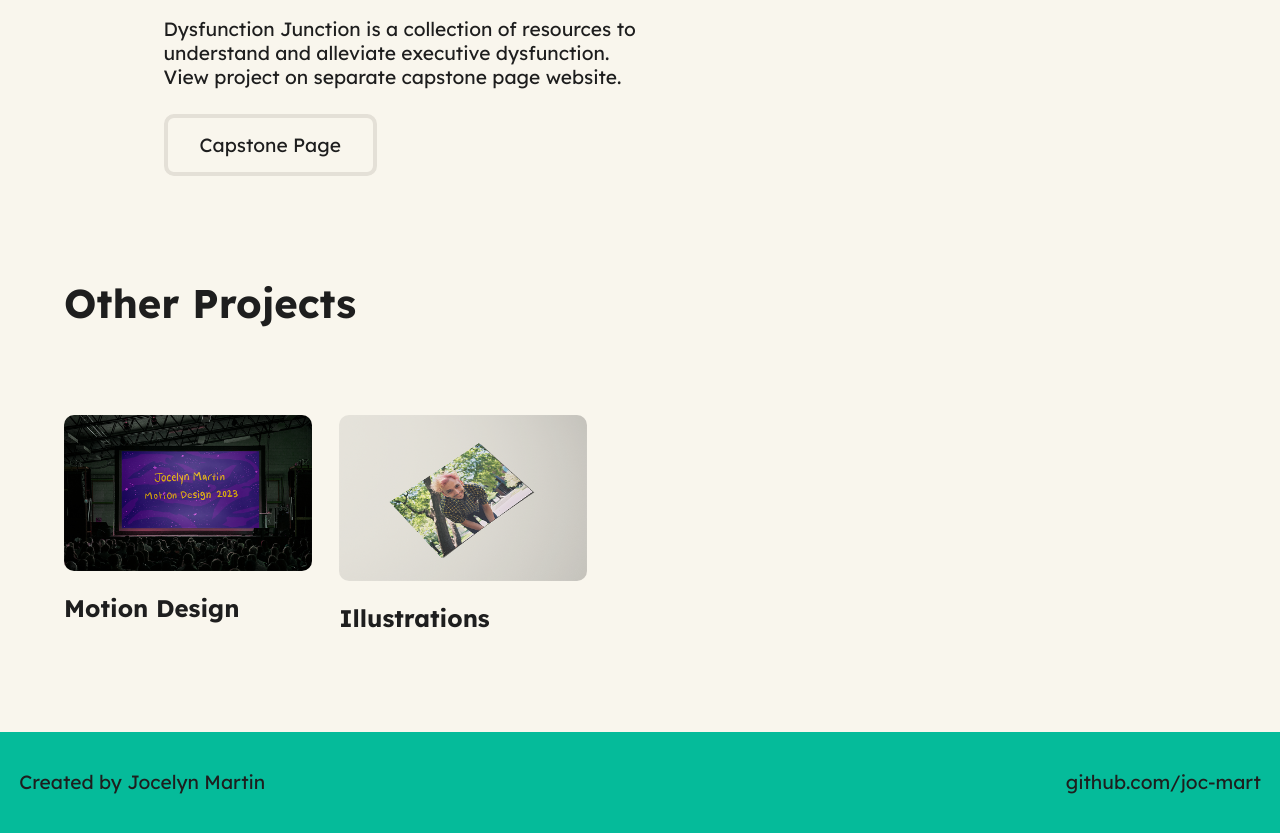
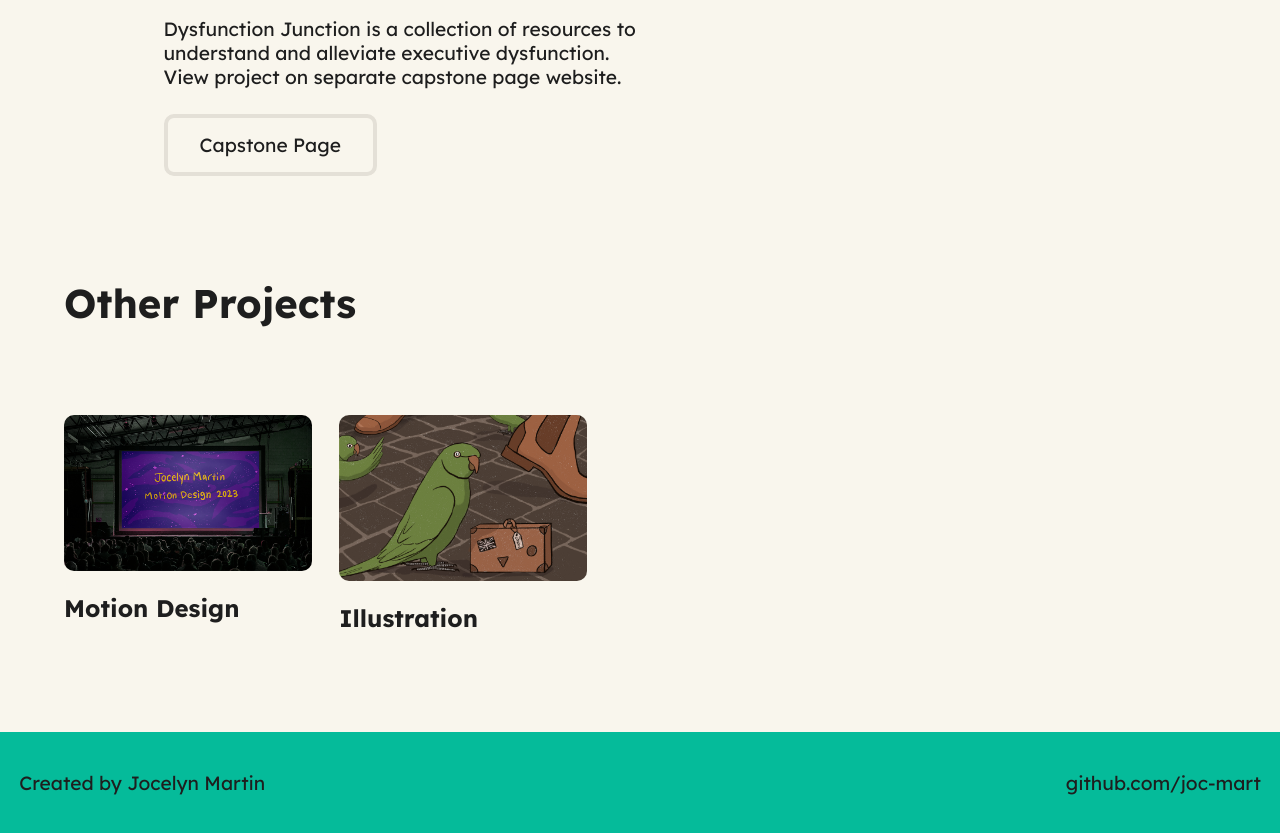
Before and after one commit to joc-mart/designportfolio, a plain HTML site: page index.html in a window 1280 px wide. Shown: the part 763-1596 px from the top of the page. Drawn offline with nearby package versions, Linux system fonts and the light colour scheme.

Commit message:
photos > illustration

```diff
--- a/index.html
+++ b/index.html
@@ -63,8 +63,8 @@
         </div>
 
         <div class="block">
-            <a href="info/photos.html"><img src="img/tayeb-mockup.png"  alt="Illustrations page"></a>
-            <h3><a href="info/photos.html">Illustrations</a></h3>
+            <a href="info/photos.html"><img src="img/birds-cover.png"  alt="Illustrations page"></a>
+            <h3><a href="info/photos.html">Illustration</a></h3>
         </div>
     </div>
 
```
Also changed, not shown: info/illustration.html (renamed from info/photos.html, +2 -2 lines).
